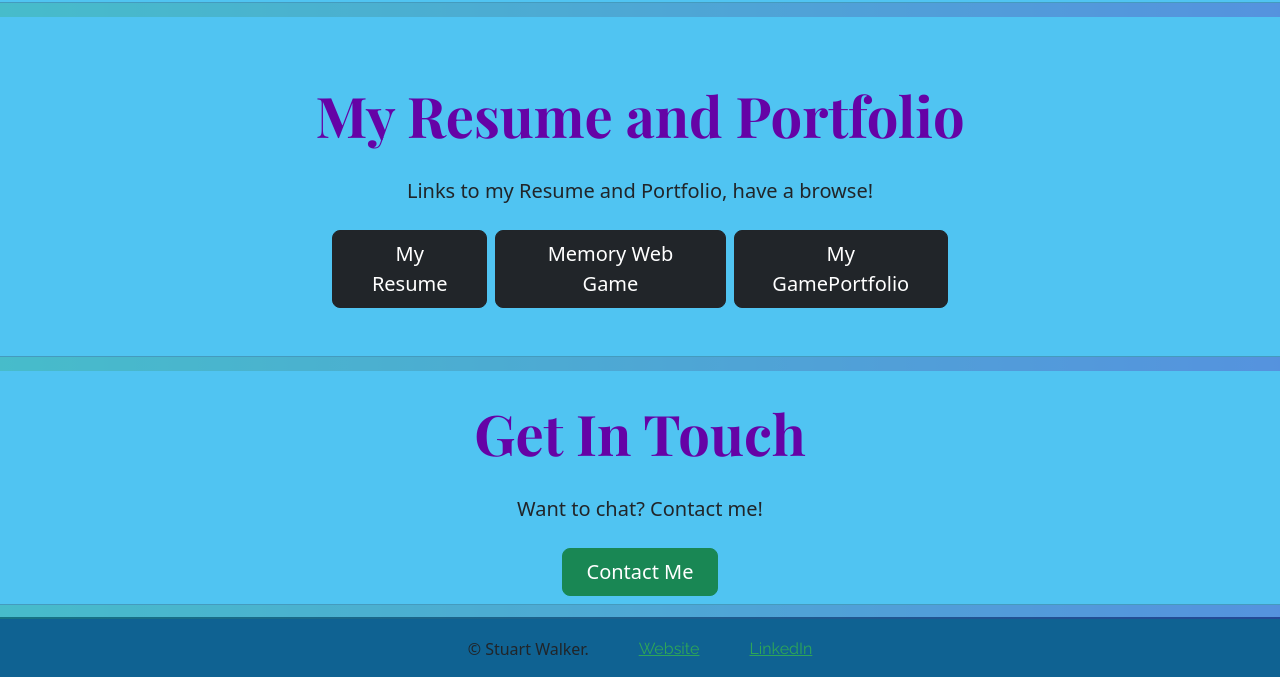
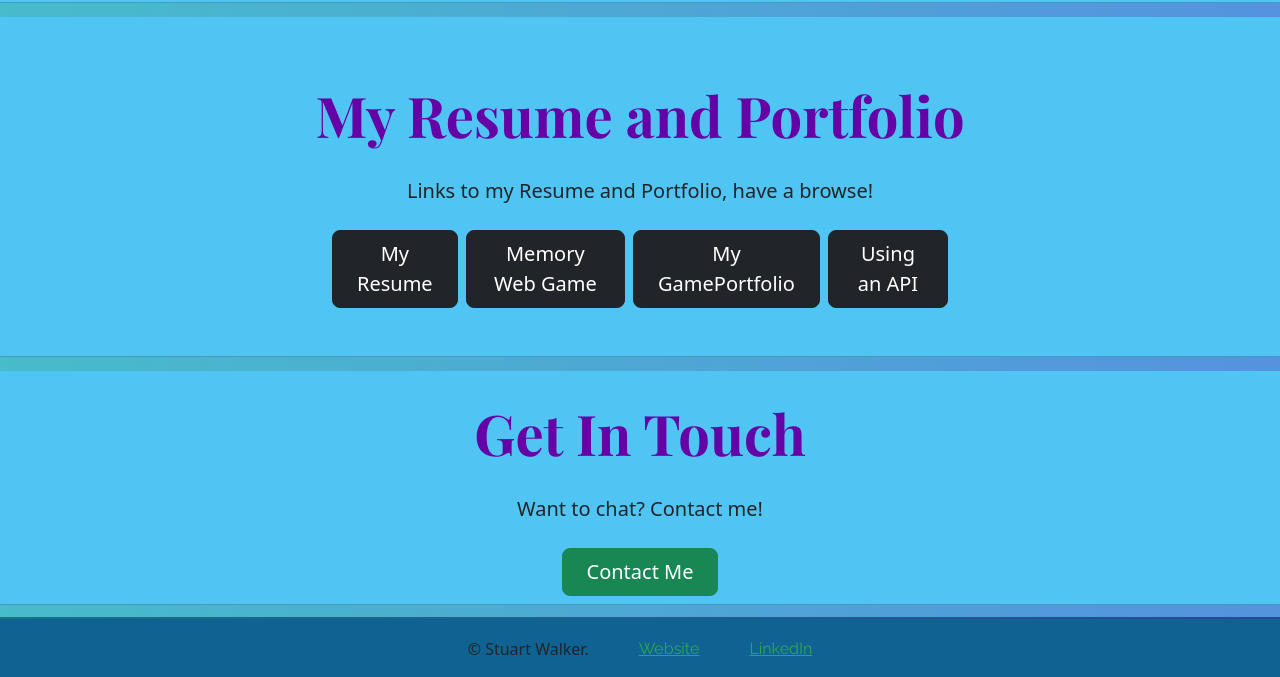
Before and after one commit to Stewding1990/Capstone2, a plain HTML site: page index.html in a window 1280 px wide. Shown: the part 1913-2590 px from the top of the page. Drawn offline with nearby package versions, Linux system fonts and the light colour scheme; a web font is replaced by a local one.

Commit message:
Update with API

```diff
--- a/index.html
+++ b/index.html
@@ -94,6 +94,8 @@
                     class="btn btn-dark btn-lg px-4 gap-3">Memory Web Game</a>
                     <a href="https://n10956069.wixsite.com/stuart-walker" target="_blank"
                         class="btn btn-dark btn-lg px-4 gap-3">My GamePortfolio</a>
+                    <a href="https://pokemonapi-fen0.onrender.com" target="_blank"
+                        class="btn btn-dark btn-lg px-4 gap-3">Using an API</a>
                 </div>
             </div>
         </div>
```
